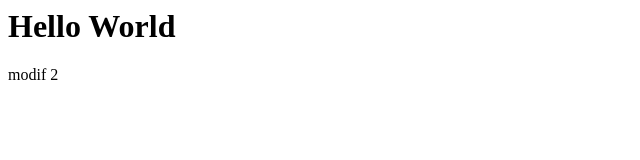
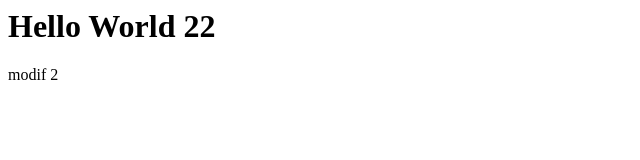
Before and after one commit to Sasha-lrn/codepassportsashalrn.github.io, a plain HTML site: page index.html in a window 1280 px wide. Shown: the full height of the page, 0-640 px from the left. Drawn offline with Linux system fonts and the light colour scheme.

Commit message:
modif index 1

```diff
--- a/index.html
+++ b/index.html
@@ -1,2 +1,2 @@
-<h1>Hello World</h1>
+<h1>Hello World 22</h1>
 <p>modif 2</p>
```
